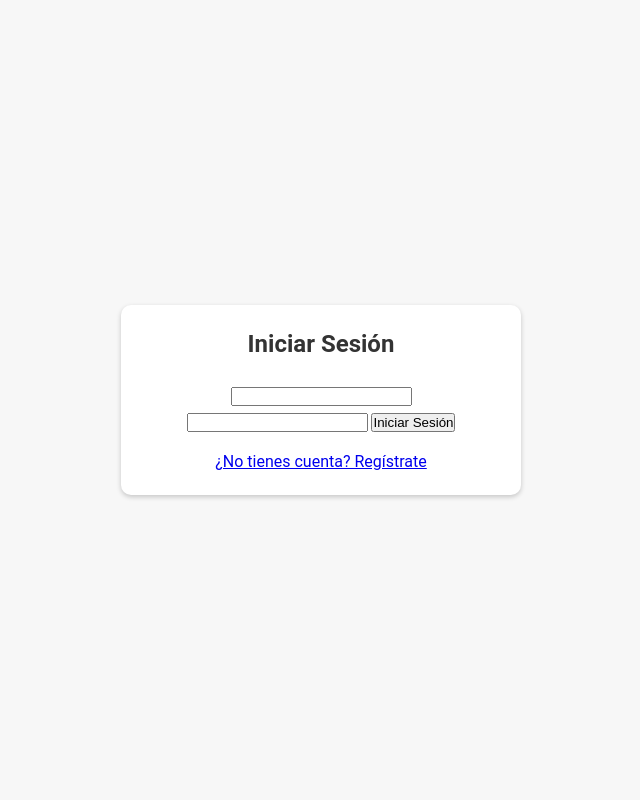
After one commit to BelialDaNoS/Python-CodeerHouse-Final, a Django app: page /accounts/login/ in a window 1280 px wide. The commit adds this page. Shown: the whole page, without its empty margins (319-959 px from the left). Run offline with Django 4.2, Linux system fonts and the light colour scheme; data comes from the database, SQL or seed files in the repository.

Commit message:
Login y login-error

```diff
--- a/myblogsite/accounts/urls.py
+++ b/myblogsite/accounts/urls.py
@@ -1,9 +1,11 @@
 from django.urls import path
 from . import views
 from .views import signup
+
 
 urlpatterns = [
     path('signup/', signup, name='signup'),
     path('profile/', views.profile, name='profile'),
     path('profile/edit/', views.edit_profile, name='edit_profile'),
+    path('ajax_login/', views.ajax_login, name='ajax_login'),
 ]
--- a/myblogsite/accounts/views.py
+++ b/myblogsite/accounts/views.py
@@ -1,7 +1,25 @@
 from django.shortcuts import render, redirect
-from django.contrib.auth import login
+from django.contrib.auth import login, authenticate
 from django.contrib.auth.decorators import login_required
 from .forms import CustomUserCreationForm, CustomUserChangeForm
+from django.views.decorators.csrf import csrf_exempt
+from django.views.decorators.http import require_POST
+from django.http import JsonResponse
+
+@csrf_exempt  # Asegúrate de manejar correctamente la protección CSRF si desactivas esto
+@require_POST  # Esta vista ahora solo acepta solicitudes POST
+def ajax_login(request):
+    if request.headers.get('X-Requested-With') == 'XMLHttpRequest':
+        username = request.POST.get('username')
+        password = request.POST.get('password')
+        user = authenticate(username=username, password=password)
+        if user is not None:
+            login(request, user)
+            return JsonResponse({'success': True})
+        else:
+            return JsonResponse({'error': 'Credenciales inválidas.'}, status=400)
+    return JsonResponse({'error': 'Solicitud no válida.'}, status=400)
+
 
 def signup(request):
     if request.method == 'POST':
--- a/myblogsite/static/css/style.css
+++ b/myblogsite/static/css/style.css
@@ -92,10 +92,58 @@ footer p {
     margin: 0;
 }
 
-/* Estilo para el meme o imagen destacada */
-.featured-meme {
-    max-width: 100%;
-    margin: 20px 0;
+
+/* Añade esto a tu archivo style.css */
+.login-container {
+    display: flex;
+    justify-content: center;
+    align-items: center;
+    height: 100vh;
+    background: #f7f7f7;
+}
+
+.login-form {
+    width: 100%;
+    max-width: 400px;
+    margin: auto;
+    padding: 20px;
+    background: #fff;
     border-radius: 10px;
-    box-shadow: 0 5px 15px rgba(0, 0, 0, 0.1);
+    box-shadow: 0 2px 5px rgba(0, 0, 0, 0.2);
+    text-align: center;
 }
+
+.login-form h2 {
+    margin-bottom: 20px;
+}
+
+.form-group {
+    margin-bottom: 15px;
+}
+
+.form-group input {
+    width: 90%;
+    padding: 10px;
+    margin: 5px 0;
+    border: 1px solid #ddd;
+    border-radius: 5px;
+}
+
+.login-button {
+    width: 90%;
+    padding: 10px;
+    background: #0056b3;
+    color: white;
+    border: none;
+    border-radius: 5px;
+    cursor: pointer;
+}
+
+.login-button:hover {
+    background: #0069d9;
+}
+
+.login-form a {
+    display: block;
+    margin-top: 15px;
+}
--- /dev/null
+++ b/myblogsite/templates/registration/login.html
@@ -0,0 +1,26 @@
+{% load static %}
+
+<!DOCTYPE html>
+<html>
+<head>
+    <title>Iniciar Sesión</title>
+    <link rel="stylesheet" href="{% static 'css/style.css' %}">
+</head>
+<body>
+
+<div class="login-container">
+    <div class="login-form">
+        <h2>Iniciar Sesión</h2>
+        <form id="loginForm" method="post" action="{% url 'ajax_login' %}">
+            {% csrf_token %}
+            <input type="text" id="username" name="username" required>
+            <input type="password" id="password" name="password" required>
+            <button type="submit">Iniciar Sesión</button>
+        </form>
+        <a href="{% url 'signup' %}">¿No tienes cuenta? Regístrate</a>
+    </div>
+</div>
+<script src="https://ajax.googleapis.com/ajax/libs/jquery/3.5.1/jquery.min.js"></script>
+<script src="{% static 'js/login.js' %}"></script>
+</body>
+</html>
```
Also changed, not shown: myblogsite/static/js/login.js (added, +40 -0 lines).
